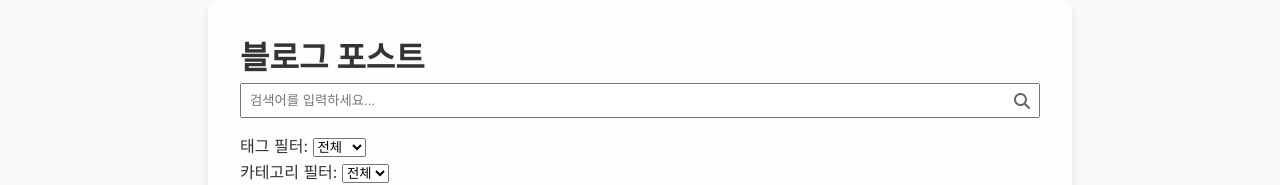
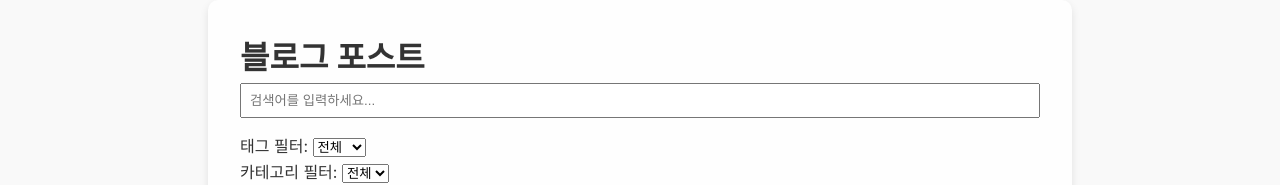
Before and after one commit to khs1209/my-blog-project, a Next.js app: page / in a window 1280 px wide. Shown: the top 185 px of the page. Built offline with nearby package versions, Linux system fonts and the light colour scheme.

Commit message:
일부 수정

```diff
--- a/pages/index.js
+++ b/pages/index.js
@@ -61,7 +61,6 @@ export default function Home({ posts }) {
           onChange={(e) => { setSearchText(e.target.value); setCurrentPage(1); }}
           className={styles.searchInput}
         />
-        <FontAwesomeIcon icon={faSearch} className={styles.searchIcon} />
       </div>
 
       {/* 태그 필터 */}
```
